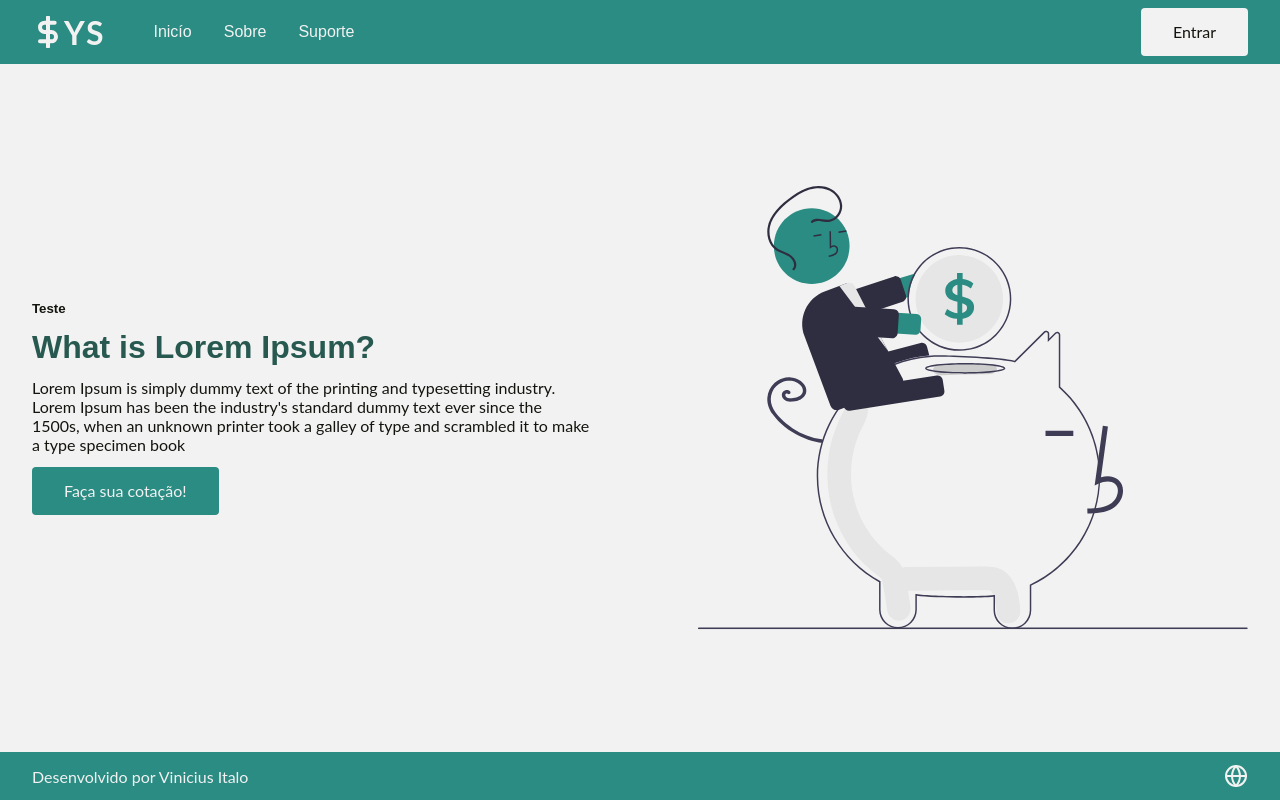
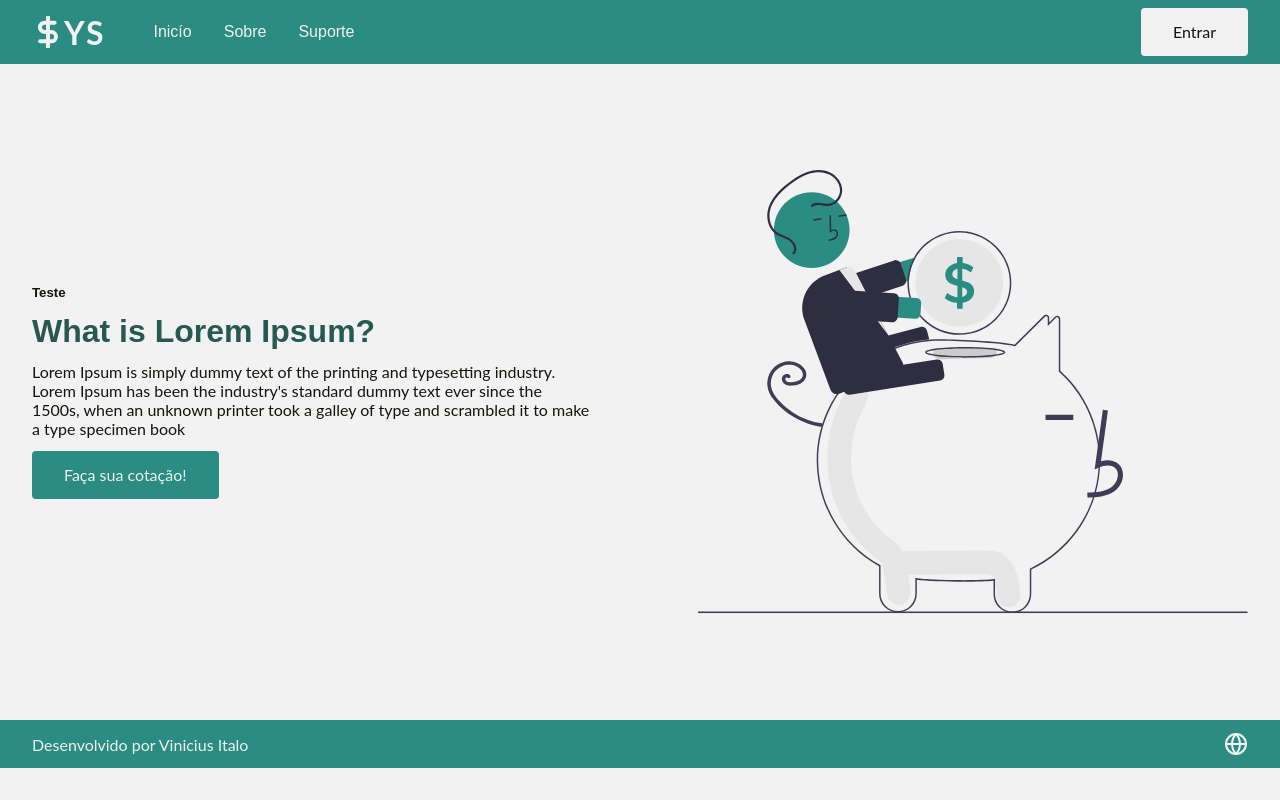
Before and after one commit to viniciusidacruz/SYS_Finance, a Next.js app: page / in a window 1280 px wide. Built offline with nearby package versions, Linux system fonts and the light colour scheme; no server answers.

Commit message:
refactor: global styles

```diff
--- a/src/styles/global.scss
+++ b/src/styles/global.scss
@@ -14,7 +14,7 @@
   --fw-semibold: 600;
 
   // Colors
-  --green-50: #9BF2EA;
+  --green-50: #e2faf8;
   --green-200: #41BFB3;
   --green-300: #2A8C82;
   --green-600: #275950;
@@ -22,6 +22,12 @@
   --dark: #14140F;
   --shape: #f2f2f2;
   --light: #ffffff;
+
+  --grey-600: #4D4D4D;
+  --grey-300: #A6A6A6;
+  --grey-200: #BFBFBF;
+  --grey-50: #F2F2F2;
+
 
   //Other
   --mg-default: 2rem;
@@ -45,7 +51,7 @@ body {
   background-color: var(--shape);
 }
 
-h1, h2, h3, h4, h5, h6, input, select, textarea, a, li, button, label{
+h1, h2, h3, h4, h5, h6, input, select, textarea, a, li, button, label, th, td{
   font-family: var(--ff-default-title);
 }
 
@@ -71,5 +77,5 @@ a {
 }
 
 .contentFull {
-  height: calc(100vh - 7rem);
+  height: calc(100vh - 9rem);
 }
```
